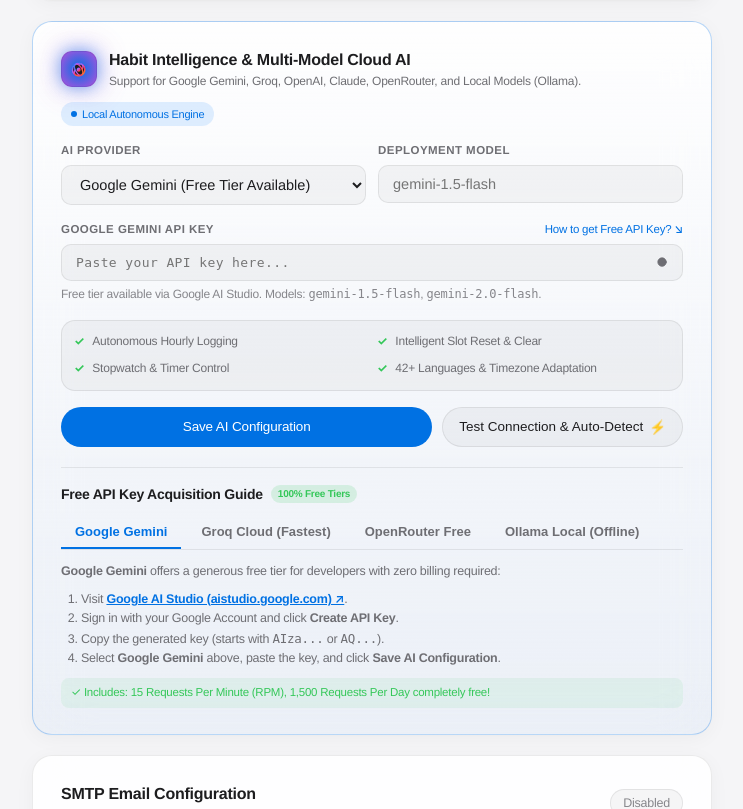
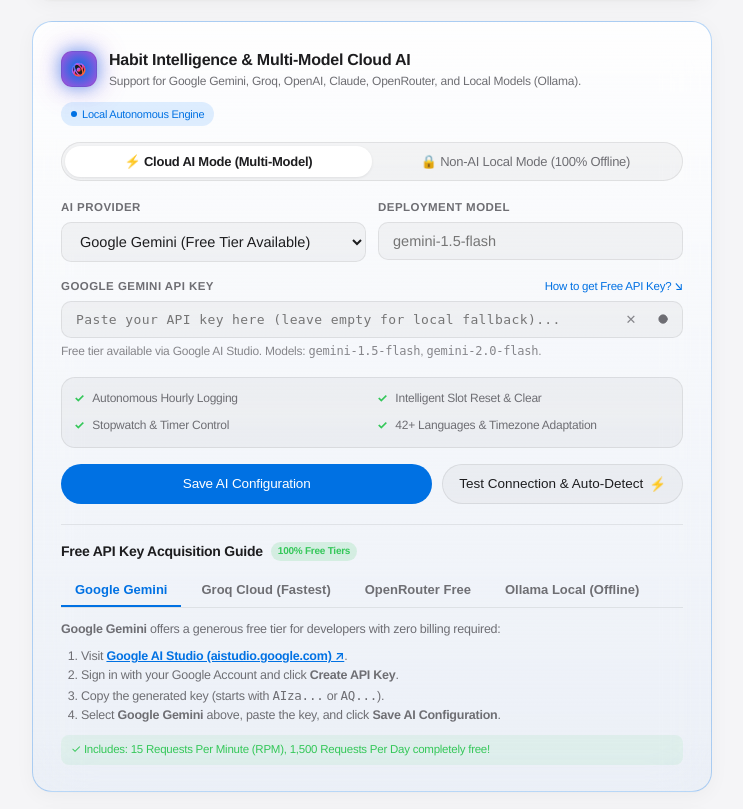
Before and after one commit to leoxurDev/LeoxurHabitTracker, a Django app: page /settings/ in a window 1280 px wide. Shown: the part 977-1786 px from the top of the page, without its empty margins (268-1011 px from the left). Run offline with Django 4.2, Linux system fonts and the light colour scheme; the visitor is signed in with stand-in values (Sample User, id 1); data comes from the database, SQL or seed files in the repository; data that the repository does not hold is empty.

Commit message:
feat: add switch between Cloud AI and Non-AI Local mode, and fix API key clearing persistence bug

```diff
--- a/tracker/templates/tracker/base.html
+++ b/tracker/templates/tracker/base.html
@@ -243,7 +243,7 @@
               style="font-size: 10px; font-weight: 500; padding: 2px 7px; border-radius: 999px; background: rgba(0, 122, 255, 0.12); color: var(--apple-blue); display: inline-flex; align-items: center; gap: 4px;">
               <span
                 style="width: 5px; height: 5px; border-radius: 50%; background: var(--apple-blue); display: inline-block;"></span>
-              <span id="chatbotModelBadgeText">Local Engine</span>
+              <span id="chatbotModelBadgeText">{{ ai_status.badge_text }}</span>
             </span>
             {% endif %}
             {% endwith %}
--- a/tracker/templates/tracker/settings.html
+++ b/tracker/templates/tracker/settings.html
@@ -133,8 +133,42 @@
 
     <form method="POST" action="{% url 'settings' %}" id="aiConfigForm">
       {% csrf_token %}
-      <input type="hidden" name="action" value="ai">
+      <input type="hidden" name="action" id="aiFormAction" value="ai">
+      <input type="hidden" name="ai_mode" id="aiModeInput" value="{{ profile.ai_mode|default:'cloud' }}">
 
+      <!-- Apple Segmented Mode Switcher: Cloud AI vs Non-AI Local Engine -->
+      <div class="ios-segmented-control" style="margin-bottom: 18px;">
+        <div class="segmented-option {% if profile.ai_mode != 'local' %}active{% endif %}" id="segmentModeCloud" onclick="switchAiMode('cloud')">
+          ⚡ Cloud AI Mode (Multi-Model)
+        </div>
+        <div class="segmented-option {% if profile.ai_mode == 'local' %}active{% endif %}" id="segmentModeLocal" onclick="switchAiMode('local')">
+          🔒 Non-AI Local Mode (100% Offline)
+        </div>
+      </div>
+
+      <!-- Non-AI Local Engine Explanatory Banner Card -->
+      <div id="localModeInfoCard" style="display: {% if profile.ai_mode == 'local' %}block{% else %}none{% endif %}; background: rgba(0, 122, 255, 0.08); border: 1px solid rgba(0, 122, 255, 0.22); border-radius: 14px; padding: 16px; margin-bottom: 16px;">
+        <div style="display: flex; align-items: flex-start; gap: 12px;">
+          <div style="font-size: 26px; line-height: 1;">🔒</div>
+          <div style="flex: 1;">
+            <div style="font-size: 14px; font-weight: 600; color: var(--apple-blue); margin-bottom: 4px;">
+              Local Autonomous Engine Active
+            </div>
+            <div style="font-size: 12.5px; color: var(--text-secondary); line-height: 1.5; margin-bottom: 10px;">
+              Habit Intelligence operates <strong>100% offline</strong> directly on your server using deterministic rule-based intelligence. Zero external API calls are made and no keys are needed.
+            </div>
+            <div style="display: grid; grid-template-columns: repeat(auto-fit, minmax(200px, 1fr)); gap: 8px; font-size: 11.5px; color: var(--text-primary);">
+              <div>✓ 0ms Network Latency & Zero Cost</div>
+              <div>✓ Stopwatch Logging & Timer Commits</div>
+              <div>✓ 24-Hour Slot Management & Resets</div>
+              <div>✓ Multi-Language & Timezone Adaptation</div>
+            </div>
+          </div>
+        </div>
+      </div>
+
+      <!-- Cloud AI Settings Container -->
+      <div id="cloudAiOptionsSection" style="display: {% if profile.ai_mode == 'local' %}none{% else %}block{% endif %};">
         <div style="display: grid; grid-template-columns: 1fr 1fr; gap: 12px;">
           <!-- Provider Selector -->
           <div class="ios-form-group">
@@ -169,15 +203,27 @@
         <div class="ios-form-group" id="apiKeyFormGroup">
           <div style="display: flex; justify-content: space-between; align-items: center; margin-bottom: 6px;">
             <label class="ios-label" id="apiKeyLabel" style="margin-bottom: 0;">API Key</label>
+            <div style="display: flex; align-items: center; gap: 10px;">
+              {% if profile.get_saved_ai_key %}
+              <button type="button" class="ios-btn-secondary" style="padding: 2px 8px; font-size: 11px; height: 22px; color: var(--apple-red); border-color: rgba(255, 69, 58, 0.3);" onclick="clearApiKeyField()" title="Clear and remove API Key">
+                ✕ Clear Key
+              </button>
+              {% endif %}
               <span id="freeKeyHelperLink" style="font-size: 11.5px; color: var(--apple-blue); font-weight: 500; cursor: pointer;" onclick="scrollToFreeKeyGuide()">
                 How to get Free API Key? ↘
               </span>
             </div>
+          </div>
           <div style="position: relative; display: flex; align-items: center;">
-          <input type="password" id="aiApiKeyInput" name="ai_api_key" class="ios-input" value="{{ profile.get_active_ai_key }}" placeholder="Paste your API key here..." style="padding-right: 44px; font-family: monospace; font-size: 13px; letter-spacing: 0.03em;">
-          <button type="button" id="toggleApiKeyVisibilityBtn" class="ios-icon-btn" style="position: absolute; right: 6px; width: 30px; height: 30px; border: none; background: transparent; cursor: pointer;" title="Show/Hide Key" onclick="toggleApiKeyVisibility()">
+            <input type="password" id="aiApiKeyInput" name="ai_api_key" class="ios-input" value="{{ profile.get_saved_ai_key }}" placeholder="Paste your API key here (leave empty for local fallback)..." style="padding-right: 76px; font-family: monospace; font-size: 13px; letter-spacing: 0.03em;">
+            <div style="position: absolute; right: 6px; display: flex; align-items: center; gap: 4px;">
+              <button type="button" id="quickClearInputBtn" class="ios-icon-btn" style="width: 28px; height: 28px; border: none; background: transparent; cursor: pointer; color: var(--text-tertiary);" title="Clear text" onclick="clearApiKeyField()">
+                ✕
+              </button>
+              <button type="button" id="toggleApiKeyVisibilityBtn" class="ios-icon-btn" style="width: 28px; height: 28px; border: none; background: transparent; cursor: pointer;" title="Show/Hide Key" onclick="toggleApiKeyVisibility()">
                 {% sf_icon "eye" "sf-icon-xs" %}
               </button>
+            </div>
           </div>
           <span id="apiKeyHintText" style="font-size: 12px; color: var(--text-tertiary); margin-top: 5px; display: block;">
             Free tier available with high rate limits. If empty, local engine runs natively.
@@ -191,6 +237,7 @@
           <span style="font-size: 11.5px; color: var(--text-tertiary); margin-top: 4px; display: block;">
             For local Ollama: <code>http://localhost:11434/v1</code>. For vLLM: <code>http://localhost:8000/v1</code>.
           </span>
+        </div>
       </div>
 
       <!-- Capabilities Overview Grid -->
@@ -213,9 +260,14 @@
         <button type="submit" class="ios-btn-primary" style="height: 40px; flex: 1; min-width: 180px;">
           Save AI Configuration
         </button>
-        <button type="button" id="testAiConnectionBtn" class="ios-btn-secondary" style="height: 40px; padding: 0 16px; display: inline-flex; align-items: center; gap: 6px; cursor: pointer;" onclick="testAiConnectionAjax()">
+        <button type="button" id="testAiConnectionBtn" class="ios-btn-secondary" style="height: 40px; padding: 0 16px; display: {% if profile.ai_mode == 'local' %}none{% else %}inline-flex{% endif %}; align-items: center; gap: 6px; cursor: pointer;" onclick="testAiConnectionAjax()">
           <span>Test Connection & Auto-Detect</span> ⚡
         </button>
+        {% if profile.get_saved_ai_key %}
+        <button type="submit" name="action" value="clear_ai_key" class="ios-btn-secondary" style="height: 40px; padding: 0 14px; color: var(--apple-red); border-color: rgba(255, 69, 58, 0.3); cursor: pointer;" title="Completely remove and wipe API Key">
+          Disconnect Key
+        </button>
+        {% endif %}
       </div>
 
       <div id="aiTestFeedback" style="display: none; margin-top: 12px; font-size: 12.5px; border-radius: 10px; padding: 12px 14px;"></div>
@@ -608,6 +660,46 @@
     }
   }
 
+  function switchAiMode(mode) {
+    const modeInput = document.getElementById('aiModeInput');
+    const segCloud = document.getElementById('segmentModeCloud');
+    const segLocal = document.getElementById('segmentModeLocal');
+    const cloudOptions = document.getElementById('cloudAiOptionsSection');
+    const localInfo = document.getElementById('localModeInfoCard');
+    const testBtn = document.getElementById('testAiConnectionBtn');
+    const badge = document.getElementById('aiConnectionStatusBadge');
+
+    if (modeInput) modeInput.value = mode;
+
+    if (mode === 'local') {
+      if (segCloud) segCloud.classList.remove('active');
+      if (segLocal) segLocal.classList.add('active');
+      if (cloudOptions) cloudOptions.style.display = 'none';
+      if (localInfo) localInfo.style.display = 'block';
+      if (testBtn) testBtn.style.display = 'none';
+      if (badge) {
+        badge.innerHTML = `<span class="ai-status-pill offline" style="font-size: 11px; font-weight: 500; padding: 4px 10px; border-radius: 999px; background: rgba(0, 122, 255, 0.12); color: var(--apple-blue); display: inline-flex; align-items: center; gap: 5px;"><span style="width: 6px; height: 6px; border-radius: 50%; background: var(--apple-blue); display: inline-block;"></span> Local Autonomous Engine</span>`;
+      }
+      showiOSToast('Switched to Non-AI Local Engine Mode (100% Offline)', '🔒');
+    } else {
+      if (segLocal) segLocal.classList.remove('active');
+      if (segCloud) segCloud.classList.add('active');
+      if (cloudOptions) cloudOptions.style.display = 'block';
+      if (localInfo) localInfo.style.display = 'none';
+      if (testBtn) testBtn.style.display = 'inline-flex';
+      showiOSToast('Switched to Cloud AI Mode', '⚡');
+    }
+  }
+
+  function clearApiKeyField() {
+    const input = document.getElementById('aiApiKeyInput');
+    if (input) {
+      input.value = '';
+      input.focus();
+    }
+    showiOSToast('API Key cleared from field. Click "Save AI Configuration" to save changes.', '🗑️');
+  }
+
   function onAiProviderChange() {
     const provSelect = document.getElementById('aiProviderSelect');
     const customGroup = document.getElementById('customEndpointGroup');
--- a/tracker/views.py
+++ b/tracker/views.py
@@ -1105,24 +1105,47 @@
         action = request.POST.get('action', 'profile')
 
         if action == 'ai':
-            # Save Habit Intelligence AI configuration (Gemini, Groq, OpenAI, Claude, OpenRouter, Custom)
+            # Save Habit Intelligence AI configuration (Mode: Cloud vs Local, Provider, Key, Model, Endpoint)
+            ai_mode = request.POST.get('ai_mode', 'cloud').strip().lower()
+            if ai_mode not in ['cloud', 'local']:
+                ai_mode = 'cloud'
+            profile.ai_mode = ai_mode
+
             ai_provider = request.POST.get('ai_provider', 'gemini').strip().lower()
             ai_key = request.POST.get('ai_api_key', '').strip()
             ai_model = request.POST.get('ai_model', '').strip()
             ai_custom_endpoint = request.POST.get('ai_custom_endpoint', '').strip()
 
             profile.ai_provider = ai_provider
-            profile.ai_api_key = ai_key
-            if ai_provider == 'gemini' and ai_key:
-                profile.gemini_api_key = ai_key
-            elif not profile.gemini_api_key and ai_key:
-                profile.gemini_api_key = ai_key
-
             profile.ai_model = ai_model
             profile.ai_custom_endpoint = ai_custom_endpoint
-            profile.save(update_fields=['ai_provider', 'ai_api_key', 'gemini_api_key', 'ai_model', 'ai_custom_endpoint'])
 
-            messages.success(request, f'Habit Intelligence AI configured successfully ({profile.get_ai_provider_display()} • {profile.get_effective_ai_model()})!')
+            # CRITICAL: If key is emptied/cleared by user, wipe BOTH ai_api_key AND gemini_api_key!
+            if not ai_key:
+                profile.ai_api_key = ''
+                profile.gemini_api_key = ''
+            else:
+                profile.ai_api_key = ai_key
+                if ai_provider == 'gemini':
+                    profile.gemini_api_key = ai_key
+
+            profile.save(update_fields=['ai_mode', 'ai_provider', 'ai_api_key', 'gemini_api_key', 'ai_model', 'ai_custom_endpoint'])
+
+            if ai_mode == 'local':
+                messages.success(request, 'Switched to Non-AI Local Engine Mode. Habit Intelligence is now 100% offline with zero cloud API calls.')
+            else:
+                if ai_key or ai_provider == 'custom':
+                    messages.success(request, f'Habit Intelligence AI configured successfully ({profile.get_ai_provider_display()} • {profile.get_effective_ai_model()})!')
+                else:
+                    messages.info(request, 'Cloud AI Mode selected. No API key provided, so the local fallback engine will execute tasks.')
+            return redirect('settings')
+
+        elif action == 'clear_ai_key':
+            # Dedicated one-tap API Key disconnect/wipe
+            profile.ai_api_key = ''
+            profile.gemini_api_key = ''
+            profile.save(update_fields=['ai_api_key', 'gemini_api_key'])
+            messages.success(request, 'API Key completely removed from your profile. Local engine is active.')
             return redirect('settings')
 
         elif action == 'smtp':
@@ -1171,7 +1194,7 @@
             messages.success(request, 'Preferences & Timezone have been updated!')
             return redirect('settings')
 
-    from .models import GLOBAL_LANGUAGES, COMMON_TIMEZONES, AI_PROVIDER_CHOICES
+    from .models import GLOBAL_LANGUAGES, COMMON_TIMEZONES, AI_PROVIDER_CHOICES, AI_MODE_CHOICES
     categories = Category.objects.filter(Q(user=None) | Q(user=request.user))
     context = {
         'profile': profile,
@@ -1180,6 +1203,7 @@
         'global_languages': GLOBAL_LANGUAGES,
         'common_timezones': COMMON_TIMEZONES,
         'ai_provider_choices': AI_PROVIDER_CHOICES,
+        'ai_mode_choices': AI_MODE_CHOICES,
         'categories': categories,
     }
     return render(request, 'tracker/settings.html', context)
```
Also changed, not shown: tracker/assistant.py (+34 -0 lines), tracker/models.py (+32 -8 lines), tracker/migrations/0007_userprofile_ai_mode.py (added). Lines whose indentation alone changed are shown as unchanged.
